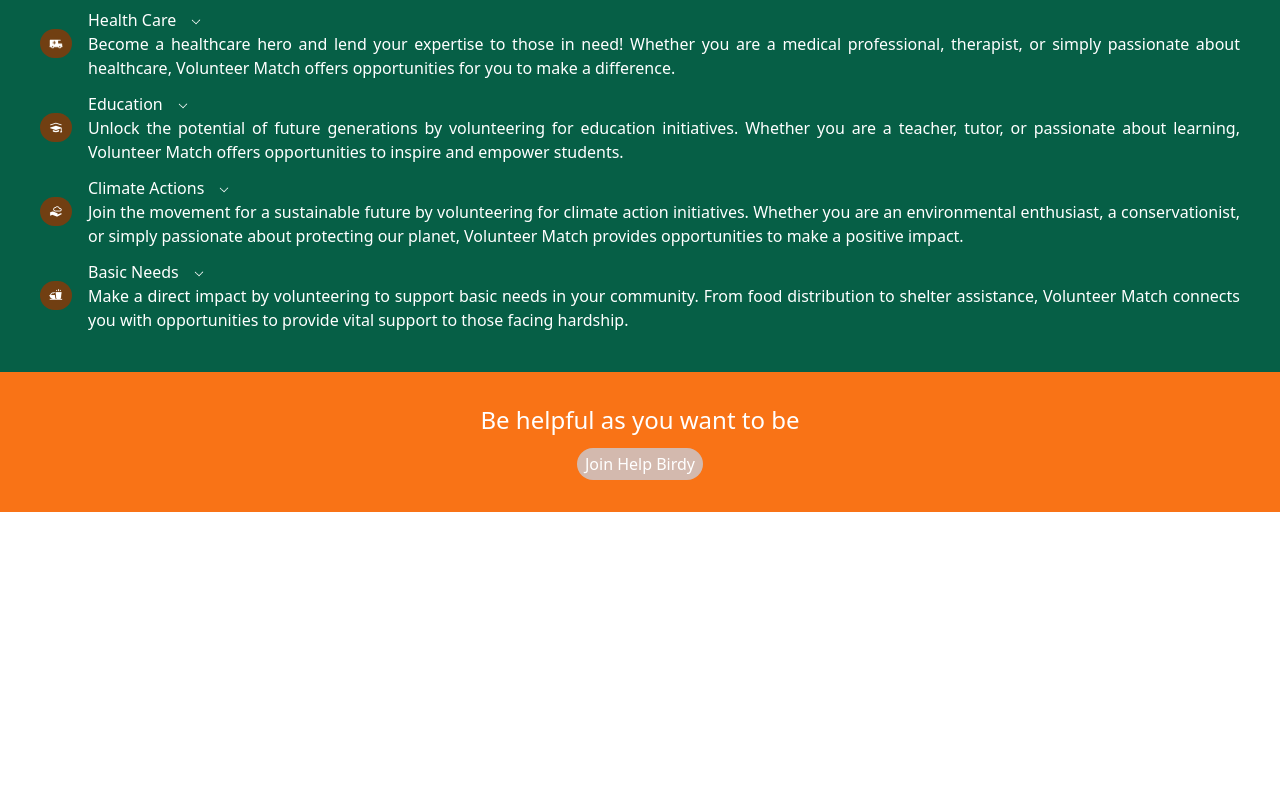
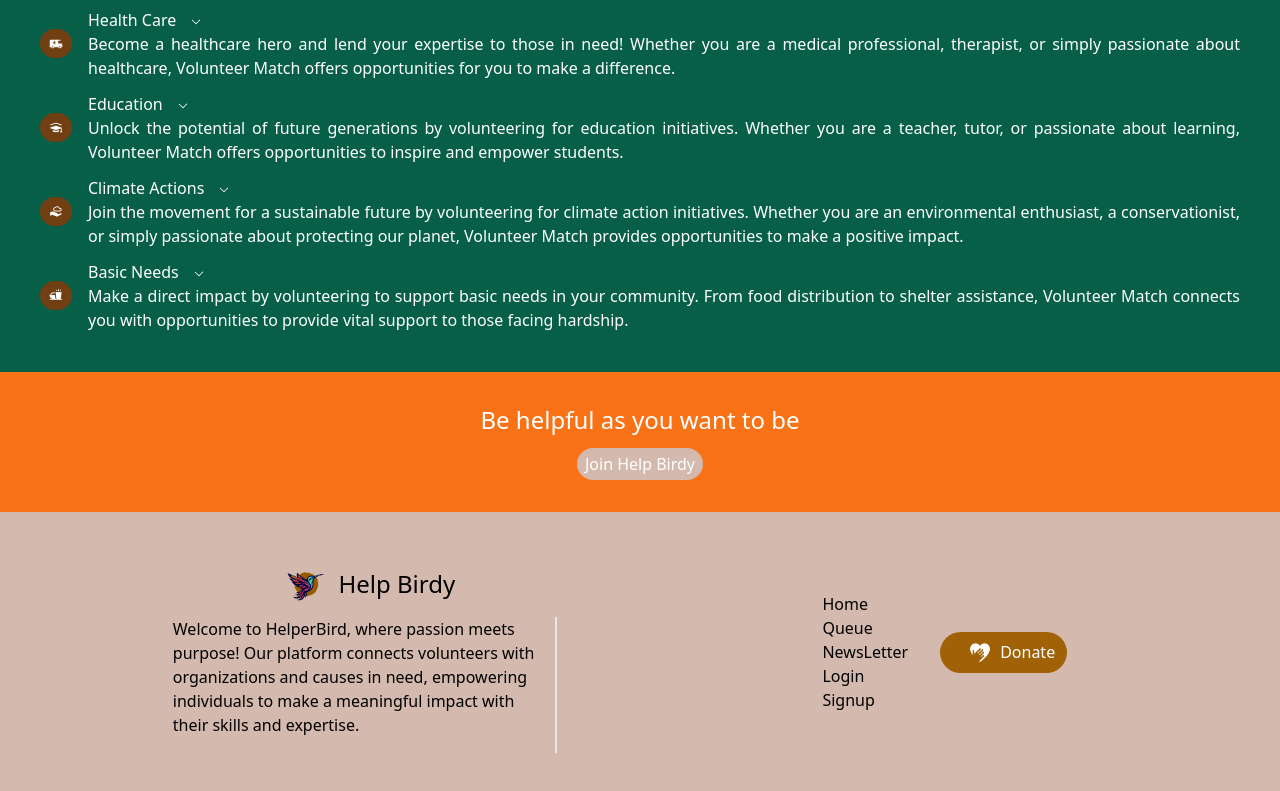
Before and after one commit to H-Asmaa/HelperBirdy, a React (Vite) app in the folder frontend/: page / in a window 1280 px wide. Shown: the part 985-1776 px from the top of the page. Before the commit the page ends 1497 px from the top, so only its background shows below. Built offline with nearby package versions, Linux system fonts and the light colour scheme.

Commit message:
not perfect footer

```diff
--- /dev/null
+++ b/frontend/src/components/Footer.jsx
@@ -0,0 +1,53 @@
+import honesty from '../assets/Honesty.png';
+import birdy from '../assets/HelperBirdy.png';
+
+const Footer = () => {
+	return (
+		<div className='footer'>
+			<div className='flex items-center justify-around'>
+				<div className='flex flex-col items-center'>
+					<div className='flex items-center'>
+						<img src={birdy} alt='logo' className='w-16 pt-2' />
+						<h2 className='text-lg lg:text-2xl'>Help Birdy</h2>
+					</div>
+					<div>
+						<p className='w-96 border-r-2 border-gray-200 pr-4 pb-4'>
+							Welcome to HelperBird, where passion meets purpose! Our platform
+							connects volunteers with organizations and causes in need,
+							empowering individuals to make a meaningful impact with their
+							skills and expertise.
+						</p>
+					</div>
+				</div>
+
+				<div className='flex items-center mr-10'>
+					<div className='mr-8'>
+						<ul className='flex flex-col'>
+							<li className='link'>
+								<a href='/'>Home</a>
+							</li>
+							<li className='link'>
+								<a href='/queue'>Queue</a>
+							</li>
+							<li className='link'>
+								<a href='/news'>NewsLetter</a>
+							</li>
+							<li className='link'>
+								<a href='/login'>Login</a>
+							</li>
+							<li className='link'>
+								<a href='/signup'>Signup</a>
+							</li>
+						</ul>
+					</div>
+					<button className='flex items-center NavBtn'>
+						<img src={honesty} alt='a helping hand' className='w-10 ml-2' />
+						Donate
+					</button>
+				</div>
+			</div>
+		</div>
+	);
+};
+
+export default Footer;
--- a/frontend/src/index.css
+++ b/frontend/src/index.css
@@ -45,3 +45,11 @@
   @apply rounded-full text-white px-2 py-1;
 
 }
+/* ..................footer.............. */
+.footer{
+  background-color:#D3B9AE;
+  @apply p-10;
+}
+.link{
+  @apply text-black active:text-yellow-700
+}
--- a/frontend/src/pages/Home.jsx
+++ b/frontend/src/pages/Home.jsx
@@ -4,6 +4,7 @@ import volunteer from "../assets/volunteers.png"
 import Card from "../components/Card1";
 import Plans from "../components/Plans";
 import Help from "../components/Help";
+import Footer from "../components/Footer";
 
 
 const Home = () => {
@@ -33,7 +34,8 @@ const Home = () => {
 			</main>
 			<Card />
 			<Plans />
-			<Help/>
+			<Help />
+			<Footer/>
 		</>
 	);
 }
```
Also changed, not shown: frontend/src/assets/HelperBirdy.png (added).
